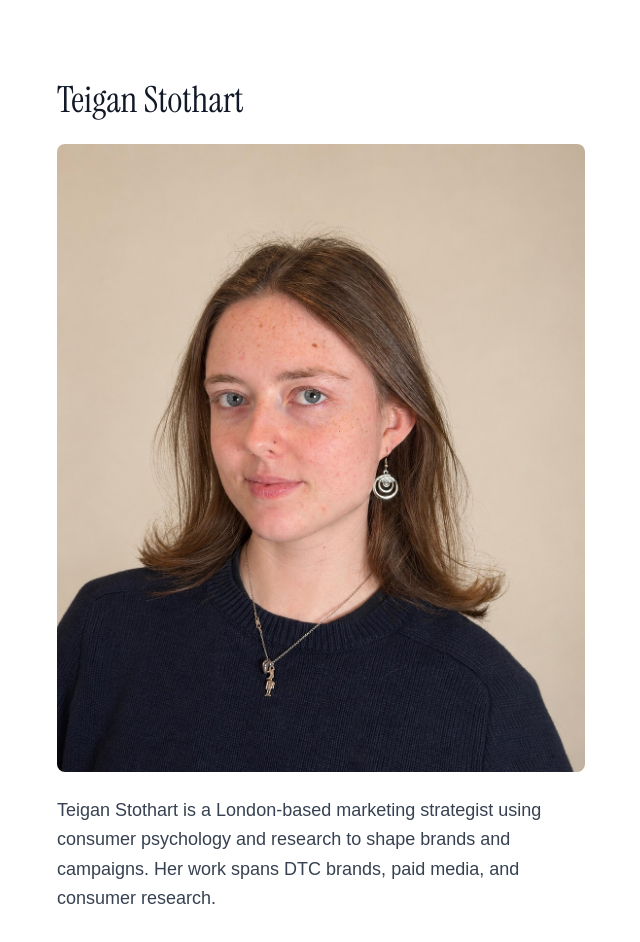
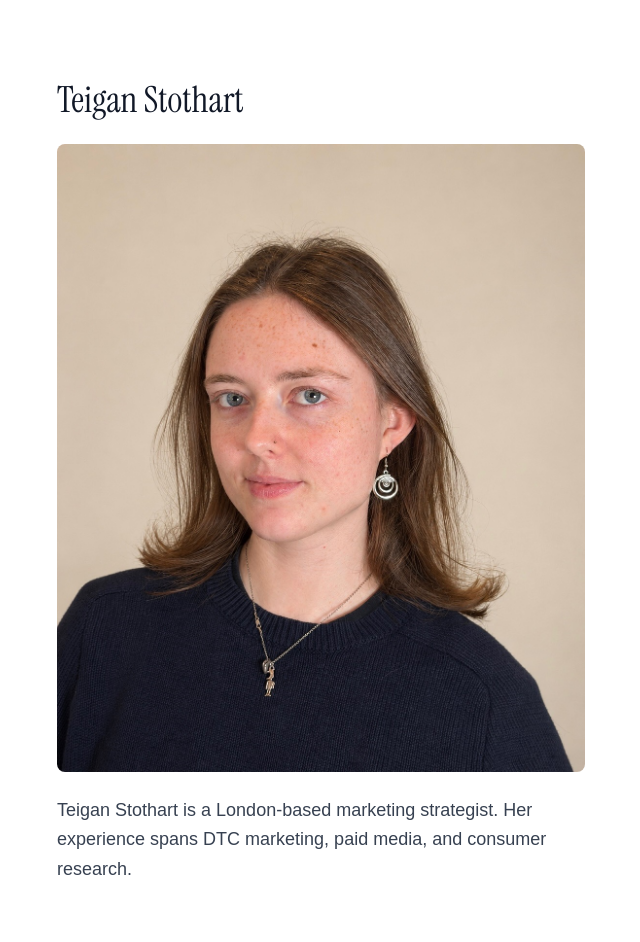
Before and after one commit to teigans02/teiganstoth.art, a Next.js app in the folder portfolio/: page /about in a window 1280 px wide. Shown: the top 942 px of the page, without its empty margins (319-959 px from the left). Built offline with nearby package versions, Linux system fonts and the light colour scheme.

Commit message:
Simplify site and About page descriptions
Co-authored-by: Arron-Stothart <arron@sanalabs.com>

```diff
--- a/portfolio/src/app/about/page.tsx
+++ b/portfolio/src/app/about/page.tsx
@@ -2,7 +2,7 @@ import type { Metadata } from "next"
 import Image from "next/image"
 import { getLocalImageSize } from "@/lib/local-image-size"
 
-const description = "Teigan Stothart is a London-based marketing strategist using consumer psychology and research to shape brands and campaigns. Her work spans DTC brands, paid media, and consumer research."
+const description = "Teigan Stothart is a London-based marketing strategist. Her experience spans DTC marketing, paid media, and consumer research."
 
 export const metadata: Metadata = {
   title: "About Teigan Stothart",
--- a/portfolio/src/app/layout.tsx
+++ b/portfolio/src/app/layout.tsx
@@ -30,7 +30,7 @@ const instrument = localFont({
 export const metadata: Metadata = {
   metadataBase: new URL("https://teiganstoth.art"),
   title: "Teigan Stothart",
-  description: "Teigan Stothart is a London-based marketing strategist using consumer psychology and research to shape brands and campaigns. Her work spans DTC brands, paid media, and consumer research.",
+  description: "Teigan Stothart is a London-based marketing strategist. Her experience spans DTC marketing, paid media, and consumer research.",
   openGraph: {
     siteName: "Teigan Stothart",
     type: "website",
```
